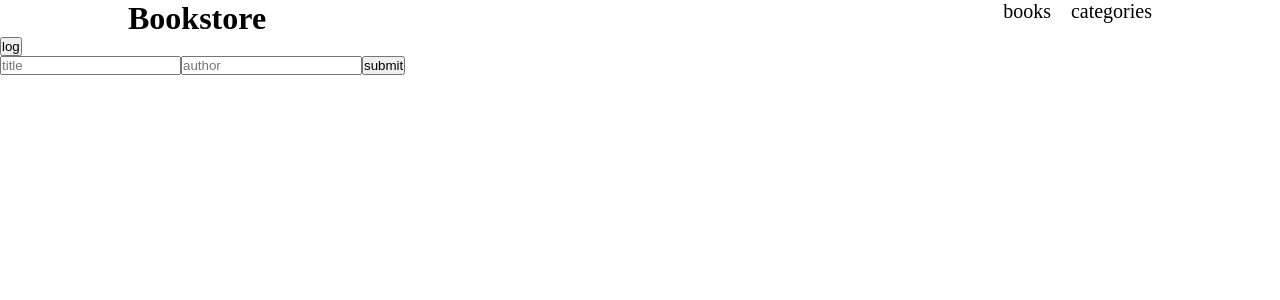
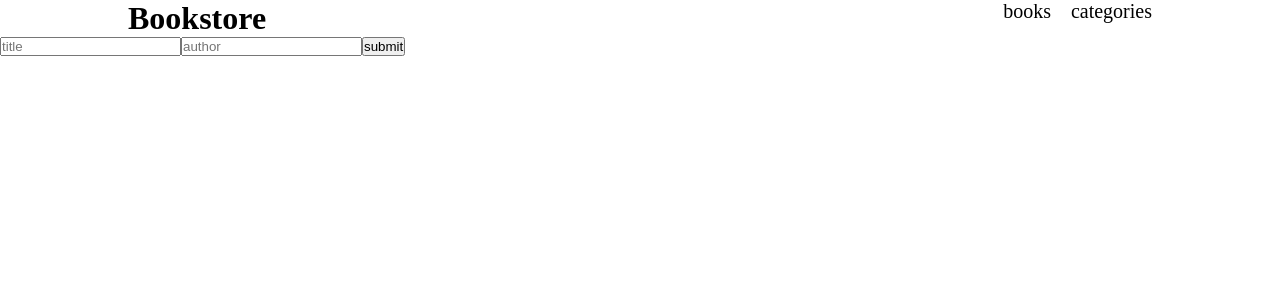
Before and after one commit to lisandroseia/bookstore, a React (Create React App) app: page / in a window 1280 px wide. Shown: the top 300 px of the page. Built offline with nearby package versions, Linux system fonts and the light colour scheme.

Commit message:
fix linters

```diff
--- a/src/components/BooksSection.js
+++ b/src/components/BooksSection.js
@@ -7,12 +7,6 @@ const Books = () => {
   const booksColl = useSelector((state) => state.booksReducer);
   return (
     <>
-      <button
-        type="button"
-        onClick={() => booksColl.map((book) => console.log(book.title))}
-      >
-        log
-      </button>
       <ul>
         {booksColl.map((book) => (
           <RenderBook
```
